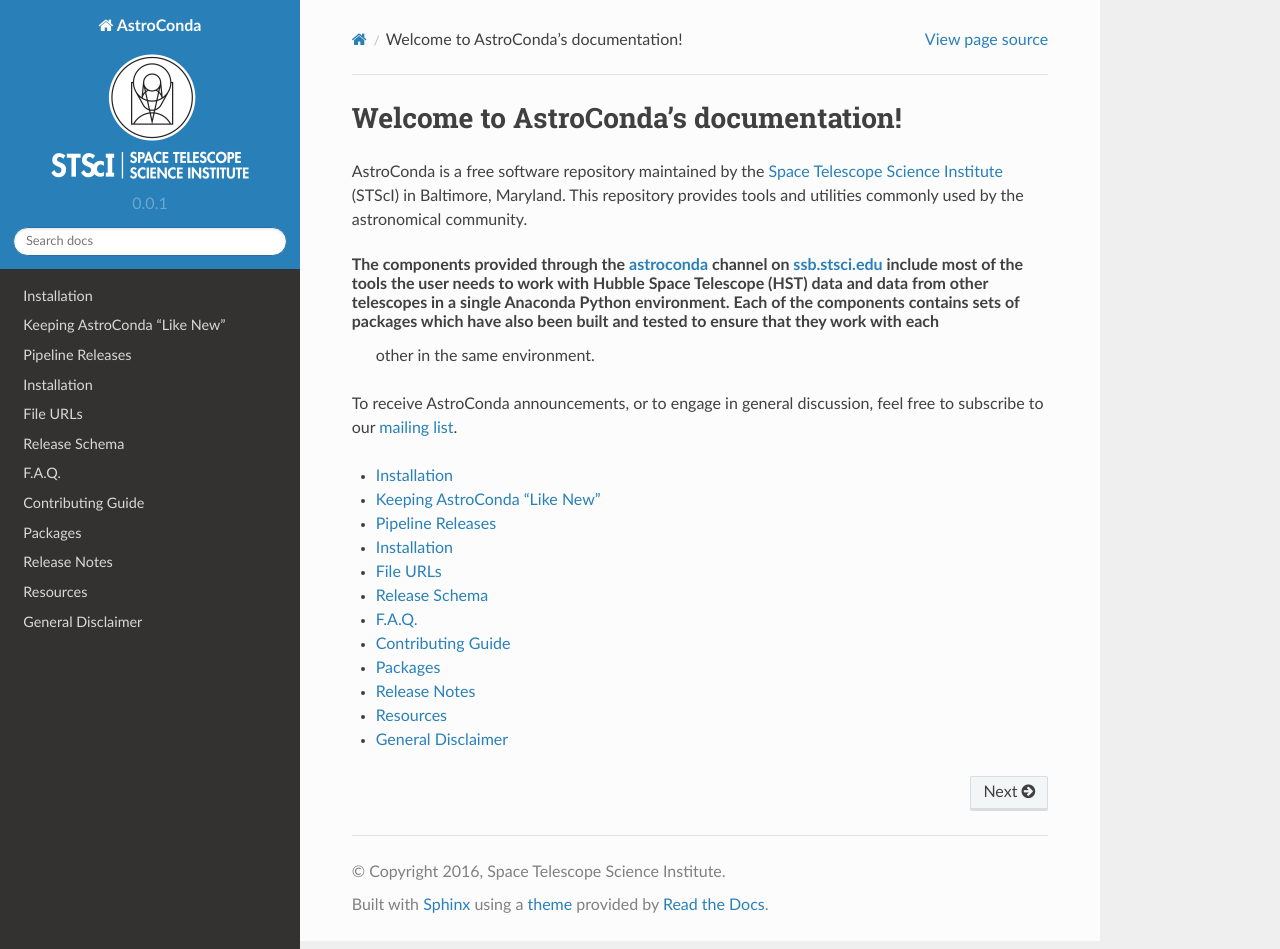
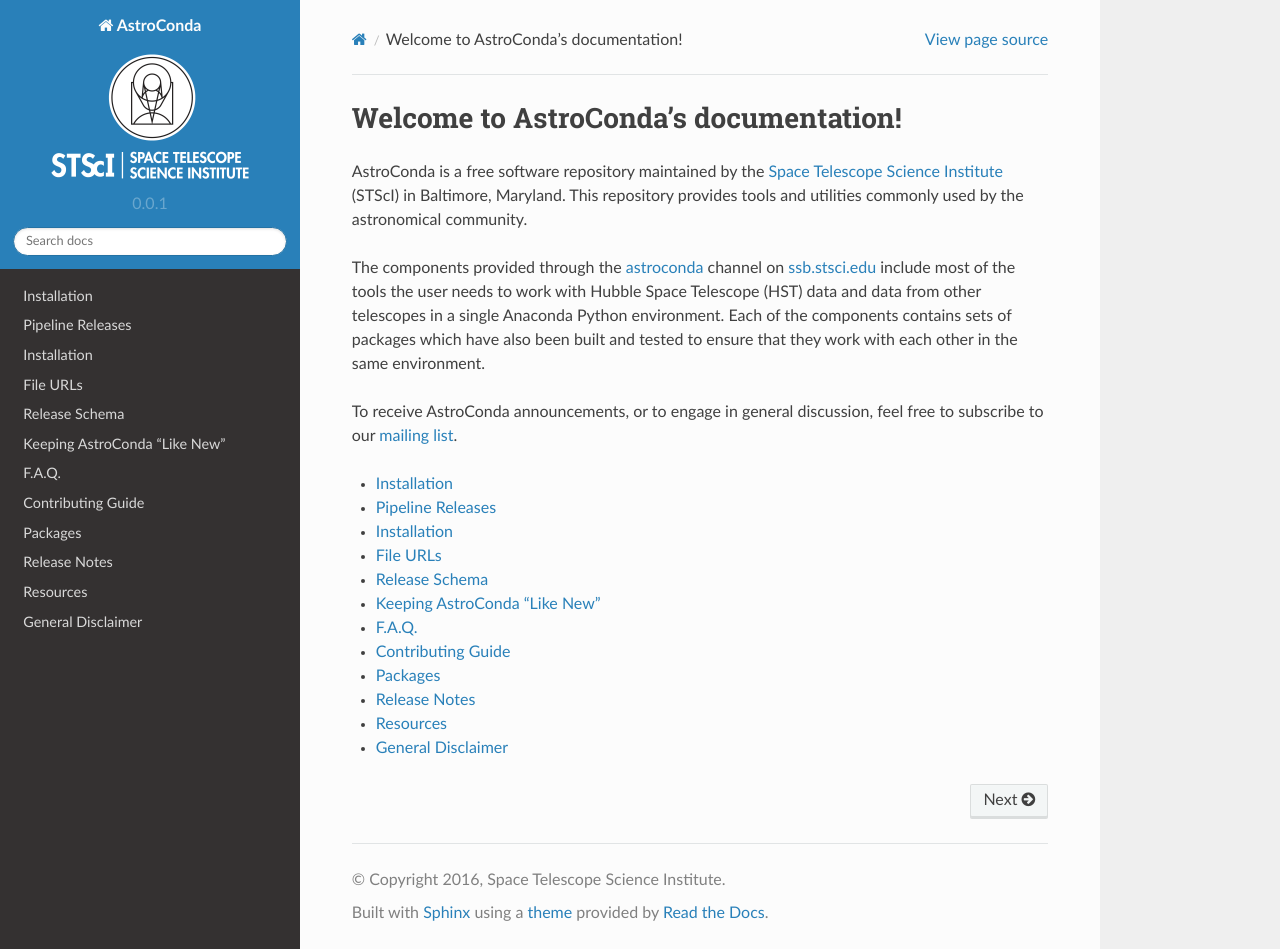
Before and after one commit to jhunkeler/astroconda, a Sphinx documentation site: the page built from source/index.rst, in a window 1280 px wide and 949 px high. Built offline with Sphinx 7.4.7 and the Read the Docs theme 2.0.0, drawn with Linux system fonts in a browser that asks for light colours.

```diff
--- a/source/index.rst
+++ b/source/index.rst
@@ -3,8 +3,7 @@ Welcome to AstroConda's documentation!
 
 AstroConda is a free software repository maintained by the `Space Telescope Science Institute <http://www.stsci.edu/>`_ (STScI) in Baltimore, Maryland. This repository provides tools and utilities commonly used by the astronomical community.
 
-The components provided through the `astroconda <http://ssb.stsci.edu/astroconda>`_ channel on `ssb.stsci.edu <http://ssb.stsci.edu>`_ include most of the tools the user needs to work with Hubble Space Telescope (HST) data and data from other telescopes in a single Anaconda Python environment.  Each of the components contains sets of packages which have also been built and tested to ensure that they work with each
- other in the same environment.
+The components provided through the `astroconda <http://ssb.stsci.edu/astroconda>`_ channel on `ssb.stsci.edu <http://ssb.stsci.edu>`_ include most of the tools the user needs to work with Hubble Space Telescope (HST) data and data from other telescopes in a single Anaconda Python environment.  Each of the components contains sets of packages which have also been built and tested to ensure that they work with each other in the same environment.
 
 To receive AstroConda announcements, or to engage in general discussion, feel free to subscribe to our `mailing list <https://groups.google.com/forum/#!forum/astroconda>`_.
 
@@ -14,8 +13,8 @@ To receive AstroConda announcements, or to engage in general discussion, feel fr
    :titlesonly:
 
    installation
+   releases
    updating
-   releases
    faq
    contributing
    package_manifest
```
